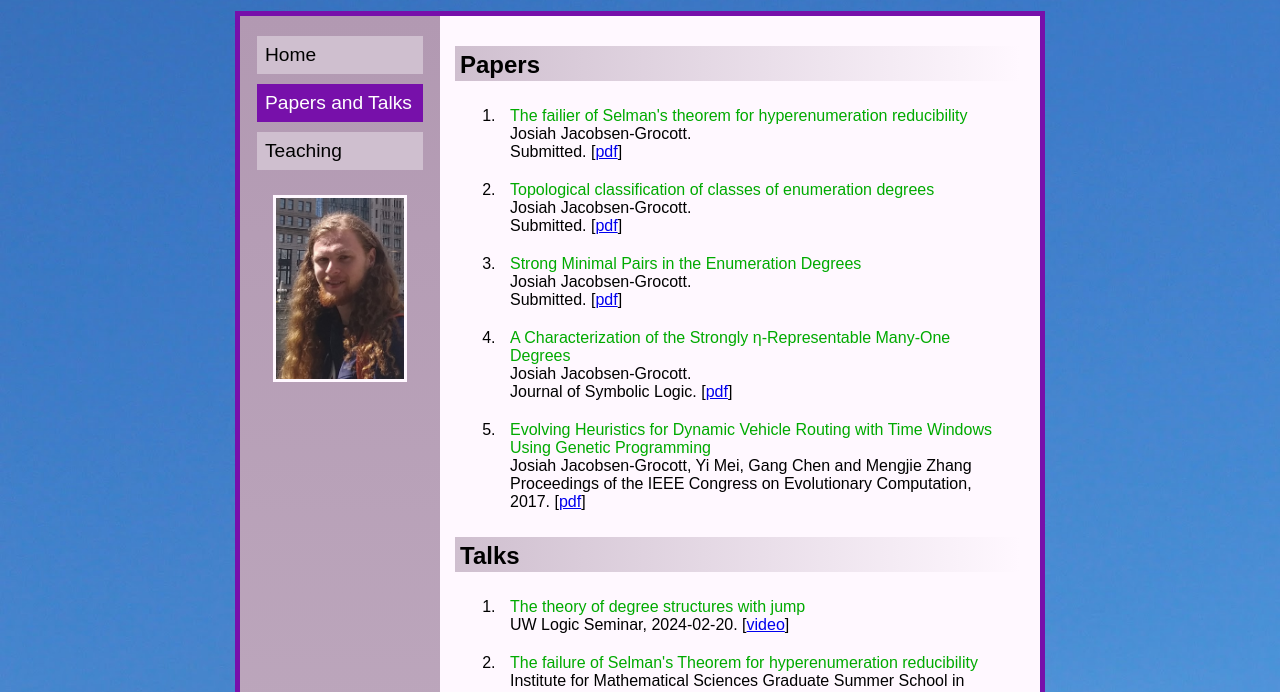
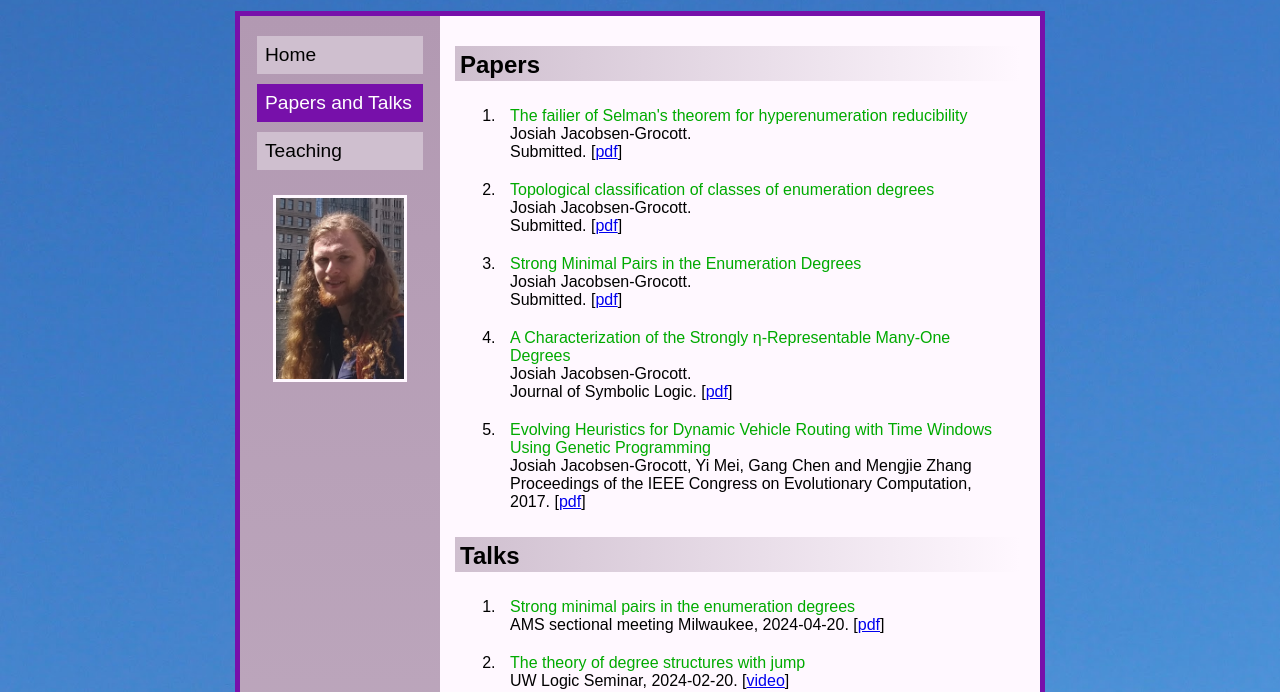
Before and after one commit to JosiahJG/josiahjg.github.io, a plain HTML site: page html/papers.html in a window 1280 px wide. Shown: the part 108-800 px from the top of the page. Drawn offline with Linux system fonts and the light colour scheme.

Commit message:
Add AMS talk

```diff
--- a/html/papers.html
+++ b/html/papers.html
@@ -69,6 +69,10 @@
 
         <div class="title">Talks</div>
         <ol>
+          <li>
+            <span class="paper-title">Strong minimal pairs in the enumeration degrees</span>
+            <br> AMS sectional meeting Milwaukee, 2024-04-20. [<a href="./talks/AMS24.pdf">pdf</a>]
+          </li>
           <li>
             <span class="paper-title">The theory of degree structures with jump</span>
             <br>UW Logic Seminar, 2024-02-20. [<a href="https://people.math.wisc.edu/logic/talks/240220-Jacobsen.mp4">video</a>]
```
Also changed, not shown: 1 other file.
